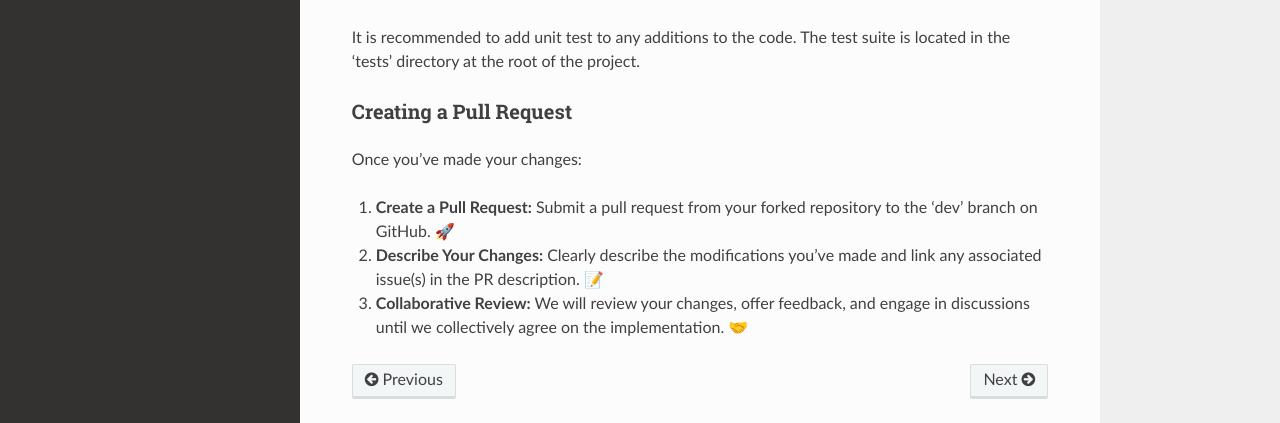
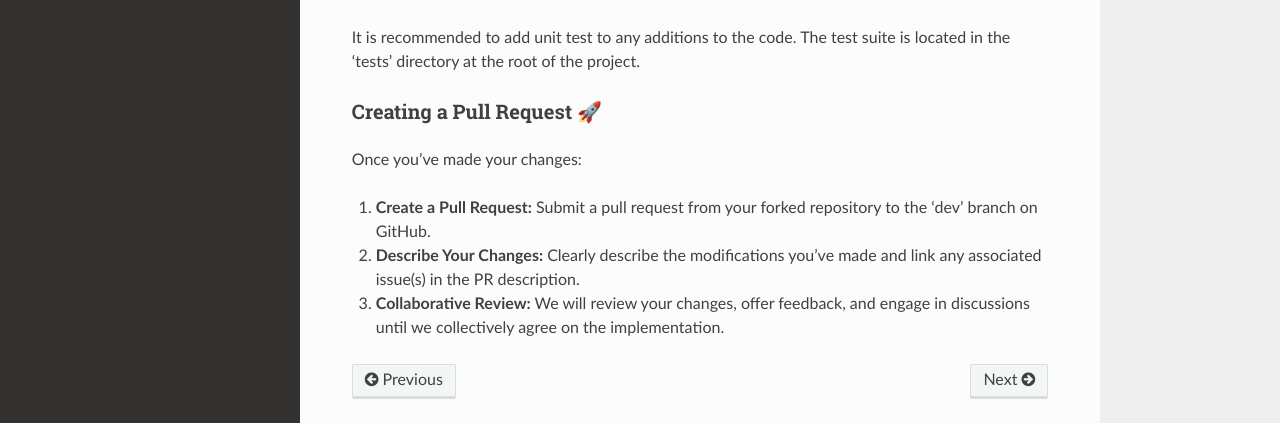
Before and after one commit to genotoul-bioinfo/Binette, a Sphinx documentation site: the page built from docs/contributing.md, in a window 1280 px wide and 900 px high, scrolled down 1301 px. Shown: the part 371-794 px from the top of the window. Built offline with Sphinx 7.4.7 and the Read the Docs theme 2.0.0, drawn with Linux system fonts in a browser that asks for light colours; pages that are not in the unit, such as notebooks, are missing from menus; some of the changed text lies outside the part shown.

Commit message:
refine emojo usage

```diff
--- a/docs/contributing.md
+++ b/docs/contributing.md
@@ -21,11 +21,11 @@ For minor changes like fixing typos or making small edits, create a new Pull Req
 ### Setting Up the Development Environment
 
 1. **Fork and Clone the Repository:**
-   - Fork the repository to your GitHub account. 🍴
+   - Fork the repository to your GitHub account.
    - Clone your forked repository to your local machine.
 
 2. **Get an Environment:**
-   Create an environment with all Binette prerequisites installed by following the installation instructions [here](./installation.md#installing-from-source-code-within-a-conda-environment).
+   Create an environment with all Binette prerequisites installed by following the installation instructions [here](./installation.md#installing-from-source-code-within-a-conda-environnement).
 
 3. **Install in Editable Mode:**
    To enable seamless code editing and testing of new functionality, install PPanGGOLiN in editable mode using the following command:
@@ -61,12 +61,12 @@ We've configured a CI workflow in the Actions tab, executing Binette on a small
 
 It is recommended to add unit test to any additions to the code. The test suite is located in the 'tests' directory at the root of the project.
 
-### Creating a Pull Request
+### Creating a Pull Request 🚀
 
 Once you've made your changes:
 
-1. **Create a Pull Request:** Submit a pull request from your forked repository to the 'dev' branch on GitHub. 🚀
+1. **Create a Pull Request:** Submit a pull request from your forked repository to the 'dev' branch on GitHub.
 
-2. **Describe Your Changes:** Clearly describe the modifications you've made and link any associated issue(s) in the PR description. 📝
+2. **Describe Your Changes:** Clearly describe the modifications you've made and link any associated issue(s) in the PR description.
 
-3. **Collaborative Review:** We will review your changes, offer feedback, and engage in discussions until we collectively agree on the implementation. 🤝
+3. **Collaborative Review:** We will review your changes, offer feedback, and engage in discussions until we collectively agree on the implementation.
```
